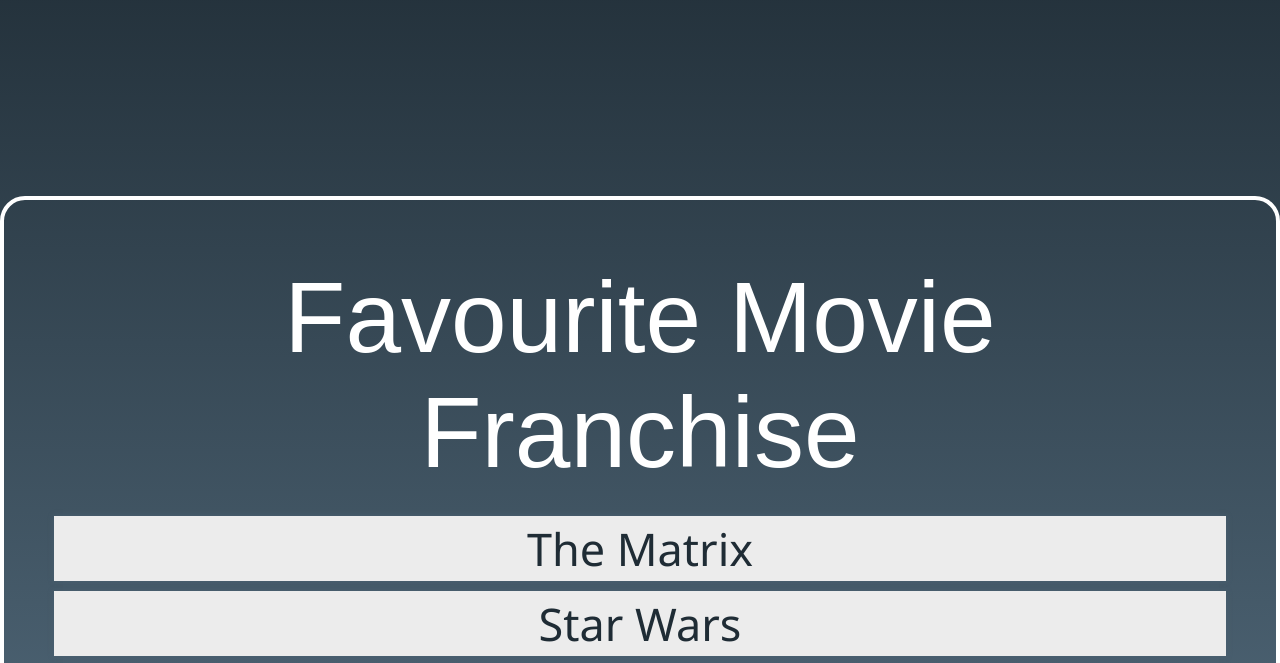
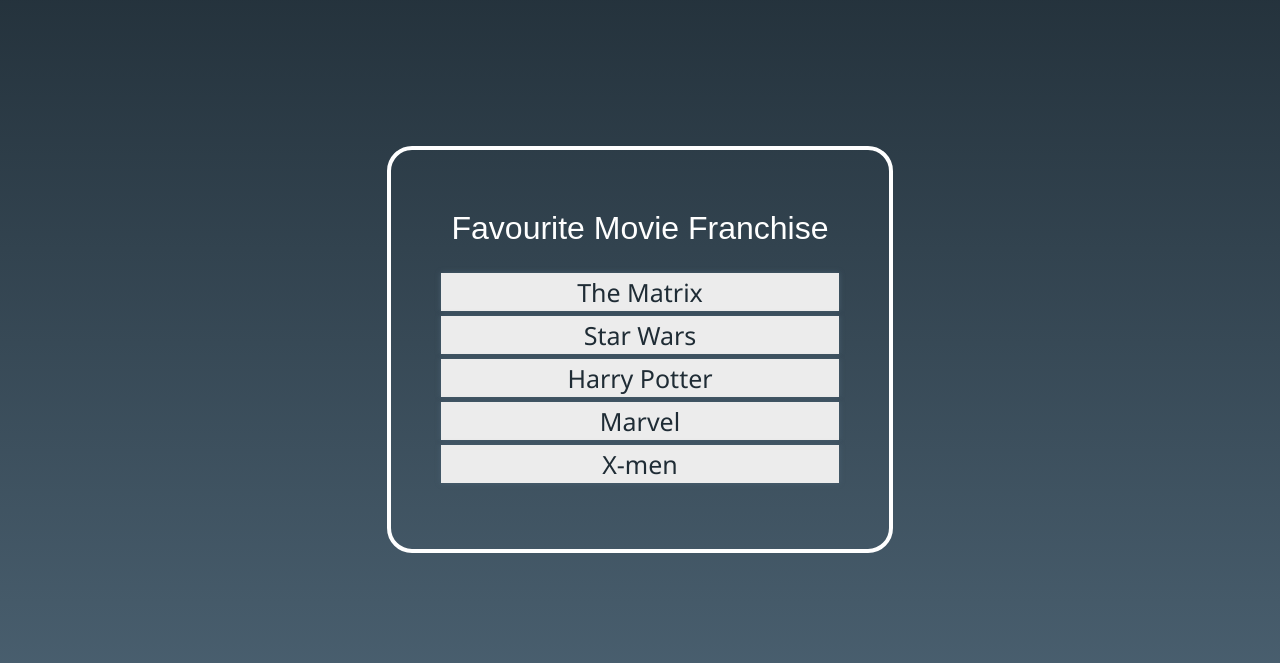
Before and after one commit to AdityaDanturthi/30-days-of-javascript, a plain HTML site: page DOM/Favourite Movie Franchise/favouriteMovies.html in a window 1280 px wide. Shown: the part 104-767 px from the top of the page. Drawn offline with Linux system fonts and the light colour scheme.

Commit message:
text size

```diff
--- a/DOM/Favourite Movie Franchise/favouriteMovies.html
+++ b/DOM/Favourite Movie Franchise/favouriteMovies.html
@@ -16,7 +16,7 @@
             padding: 50px;
             text-align: center;
             margin: auto;
-            margin-top: 300px;
+            margin-top: 250px;
             border-radius: 25px;
             display: flex;
             flex-direction: column;
@@ -24,7 +24,7 @@
         }
         #main-heading {
             font-family: Arial, Roboto, sans-serif, Tahoma, 'Segoe UI', Geneva, Verdana;
-            font-size: 100px;
+            font-size: 6s0px;
             color: white;
             margin: 10px;
             font-weight: 400;
@@ -33,7 +33,7 @@
             padding: 0;
             display: flex;
             flex-direction: column;
-            gap: 10px;
+            gap: 5px;
         }
         .list-items {
             list-style: none;
@@ -41,7 +41,7 @@
             background-color: rgb(236, 236, 236);
             box-shadow: 0px 0px 5px #4a6070;
             padding: 2px;
-            font-size: 45px;
+            font-size: 25px;
             font-family: 'Segoe UI', Tahoma, Geneva, Verdana, sans-serif;
             font-weight: 400;
         }
```
